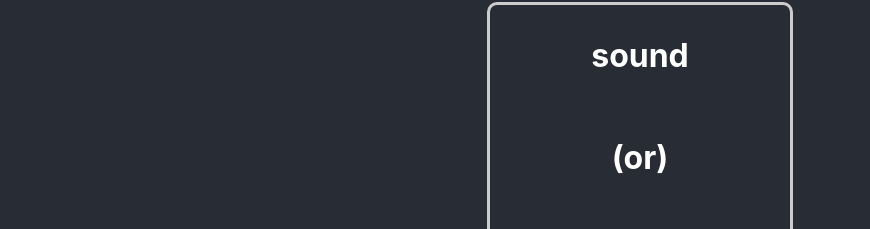
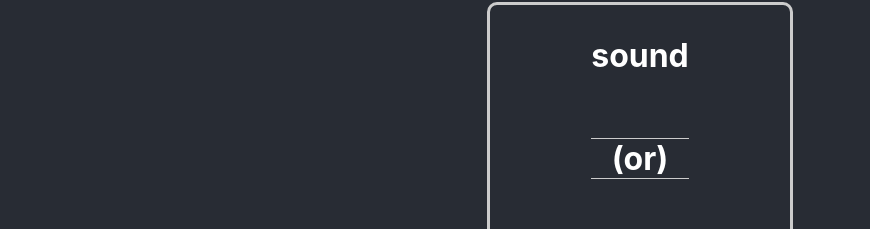
Before and after one commit to charlesrobsampson/shavian-flash, a React (Create React App) app in the folder packages/frontend/: page / in a window 1280 px wide. Shown: the part 277-506 px from the top of the page, without its empty margins (0-870 px from the left). Built offline with nearby package versions, Linux system fonts and the light colour scheme.

Commit message:
add lines to front of card

```diff
--- a/packages/frontend/src/components/Card.css
+++ b/packages/frontend/src/components/Card.css
@@ -13,6 +13,11 @@
     margin: 10px;
     justify-content: center;
     align-items: center;
+
+    .prompt {
+        border-top: solid 1px #ccc;
+        border-bottom: solid 1px #ccc;
+    }
 }
 
 .back {
--- a/packages/frontend/src/components/Card.jsx
+++ b/packages/frontend/src/components/Card.jsx
@@ -14,7 +14,7 @@ export default function Card(props) {
       <div className='front'>
         <h1>{front}</h1>
         <br></br>
-        <h1>{props.card[front]}</h1>
+        <h1 className='prompt'>{props.card[front]}</h1>
       </div>
     );
   };
```
